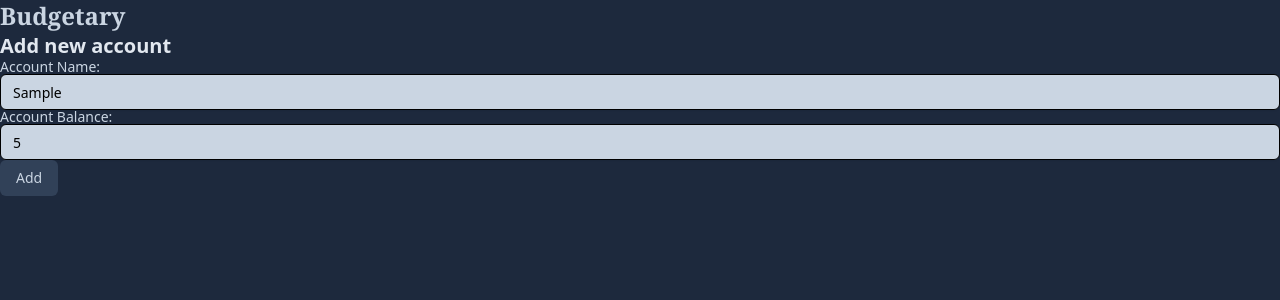
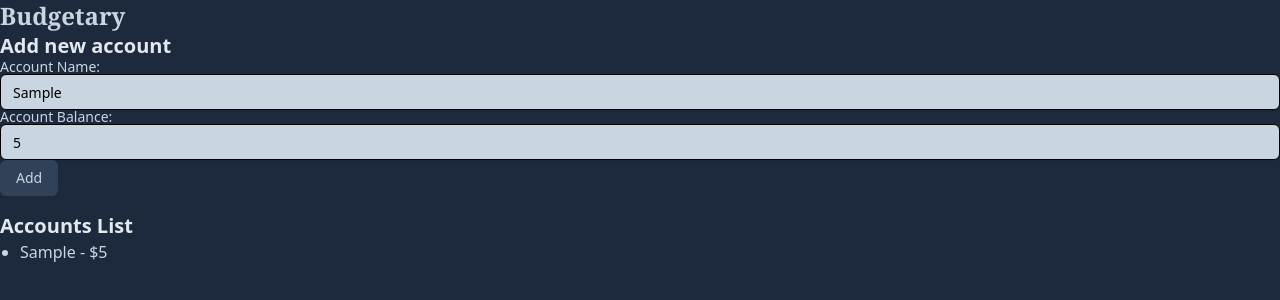
Before and after one commit to lumiscript21/budgetary, a React (Vite) app: page / in a window 1280 px wide. Both pictures are taken after typing "Sample", "5" into the empty fields and a click on the button "Add". Shown: the top 300 px of the page. Built offline with nearby package versions, Linux system fonts and the light colour scheme.

Commit message:
feat(app): add an account to the page if the form is submitted
This data isn't persisted yet, but it will show on the page as long as the page isn't refreshed.

```diff
--- a/src/App.tsx
+++ b/src/App.tsx
@@ -1,9 +1,8 @@
 import { useForm, type AnyFieldApi } from '@tanstack/react-form';
 import './App.css';
-import { Input } from './components/ui/input';
-import { Button } from './components/ui/button';
-import { Label } from './components/ui/label';
+import { Input, Button, Label } from './components/ui';
 import { z } from 'zod';
+import { useState } from 'react';
 
 interface AccountDetails {
   accountName: string;
@@ -35,6 +34,8 @@ function FieldInfo({ field }: { field: AnyFieldApi }) {
 }
 
 const App = () => {
+  const [accounts, setAccounts] = useState<AccountDetails[]>([]);
+
   const defaultValues: AccountDetails = {
     accountName: '',
     accountBalance: '',
@@ -44,6 +45,15 @@ const App = () => {
     defaultValues: defaultValues,
     onSubmit: async ({ value }) => {
       const parsed = accountSchema.safeParse(value);
+      if (parsed.success) {
+        setAccounts((prev) => [
+          ...prev,
+          {
+            accountName: parsed.data.accountName,
+            accountBalance: String(parsed.data.accountBalance),
+          },
+        ]);
+      }
       console.log('Form submitted with values:', parsed.data);
     },
     validators: {
@@ -127,20 +137,26 @@ const App = () => {
                 >
                   {isSubmitting ? '...' : 'Add'}
                 </Button>
-                {/* <Button
-                  type="reset"
-                  onClick={(e) => {
-                    // Avoid unexpected resets of form elements (especially <select> elements)
-                    e.preventDefault();
-                    form.reset();
-                  }}
-                >
-                  Reset
-                </Button> */}
               </>
             )}
           />
         </form>
+      </section>
+      <section>
+        {accounts.length > 0 && (
+          <div className="mt-4">
+            <h2 className="text-xl font-semibold text-slate-200">
+              Accounts List
+            </h2>
+            <ul className="list-disc pl-5 text-slate-300">
+              {accounts.map((account, index) => (
+                <li key={index}>
+                  {account.accountName} - ${account.accountBalance}
+                </li>
+              ))}
+            </ul>
+          </div>
+        )}
       </section>
     </div>
   );
--- /dev/null
+++ b/src/components/ui/index.ts
@@ -0,0 +1,3 @@
+export * from './button';
+export * from './input';
+export * from './label';
```
Also changed, not shown: 1 other file (tests, documents, lock files or other folders).
